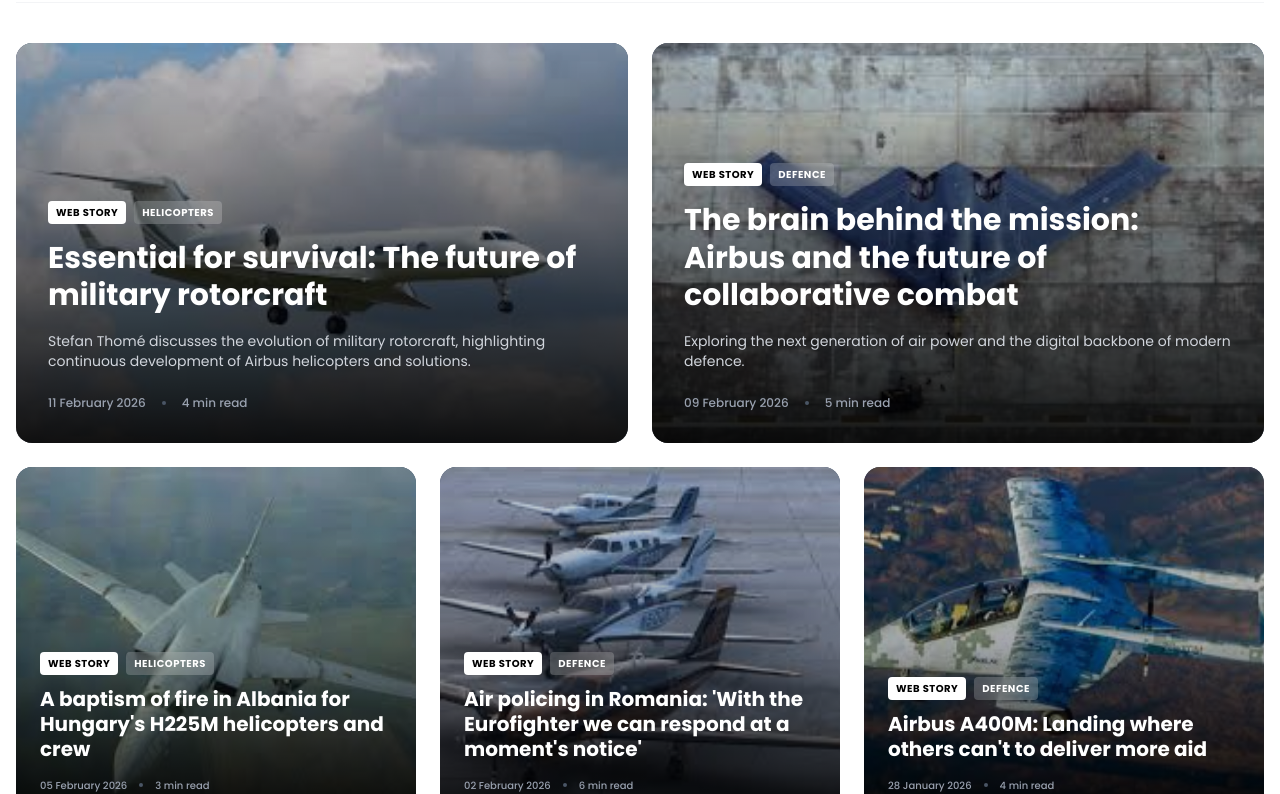
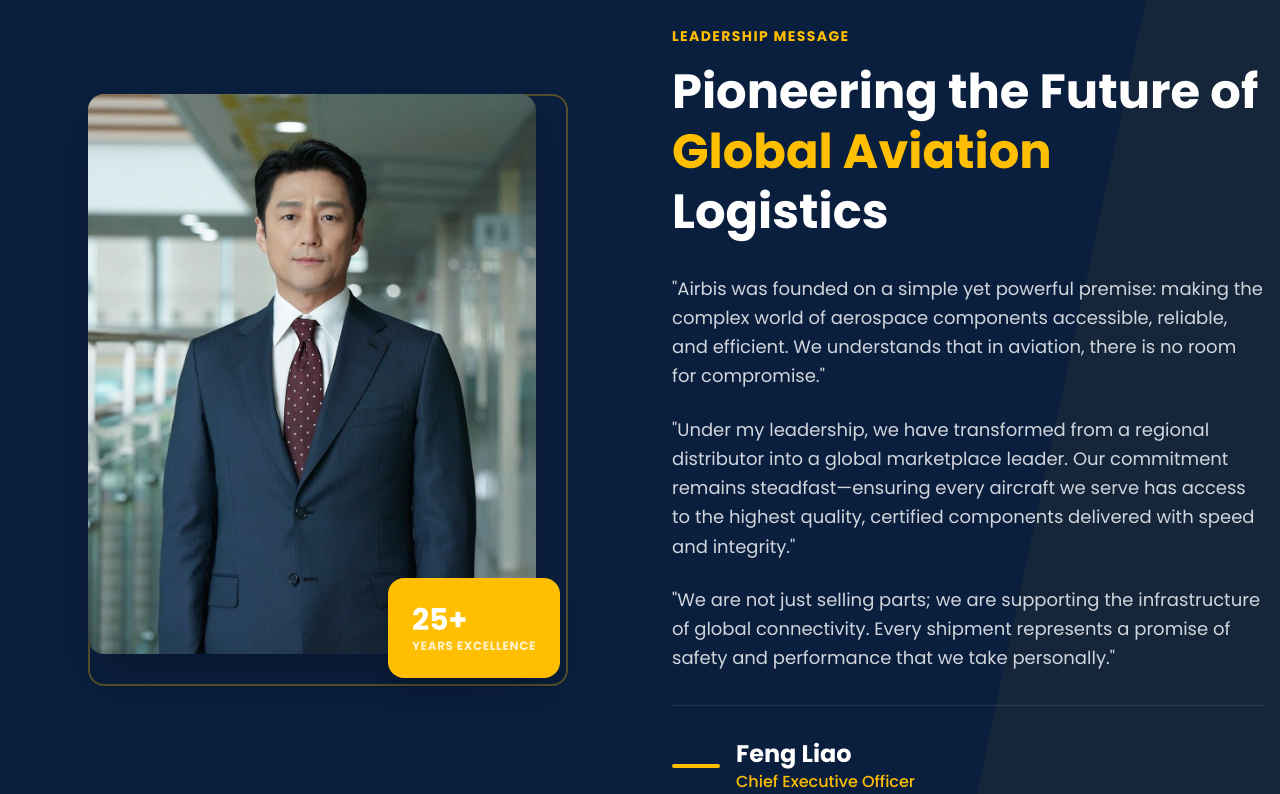
Before and after one commit to florencepugh1997-hash/airbis, a Next.js app: page / in a window 1280 px wide. Shown: the part 1908-2702 px from the top of the page. Built offline with nearby package versions, Linux system fonts and the light colour scheme.

Commit message:
feat: add CEO section featuring Feng Liao

```diff
--- a/app/page.tsx
+++ b/app/page.tsx
@@ -1,5 +1,6 @@
 import { HeroSection } from '@/components/hero-section';
 import { FeaturedProducts } from '@/components/featured-products';
+import { CEOSection } from '@/components/ceo-section';
 import { InsightsSection } from '@/components/insights-section';
 import { ValueProposition } from '@/components/value-proposition';
 
@@ -8,6 +9,7 @@ export default function Home() {
     <main className="flex-1">
       <HeroSection />
       <FeaturedProducts />
+      <CEOSection />
       <InsightsSection />
       <ValueProposition />
     </main>
--- /dev/null
+++ b/components/ceo-section.tsx
@@ -0,0 +1,72 @@
+import Image from 'next/image';
+import { Quote } from 'lucide-react';
+
+export function CEOSection() {
+    return (
+        <section className="py-24 bg-[#0a1e3d] text-white overflow-hidden relative">
+            {/* Background Decorative Elements */}
+            <div className="absolute top-0 right-0 w-1/3 h-full bg-accent/5 -skew-x-12 transform translate-x-1/2" />
+
+            <div className="container mx-auto px-4 relative z-10">
+                <div className="flex flex-col lg:flex-row items-center gap-16">
+                    {/* Image Column */}
+                    <div className="w-full lg:w-1/2 relative">
+                        <div className="relative aspect-[4/5] w-full max-w-md mx-auto">
+                            {/* Decorative Frame */}
+                            <div className="absolute -inset-4 border-2 border-accent/30 rounded-2xl -z-10 translate-x-4 translate-y-4" />
+
+                            <div className="relative h-full w-full overflow-hidden rounded-2xl shadow-2xl">
+                                <Image
+                                    src="/ceo.jpg"
+                                    alt="Feng Liao - CEO of Airbis"
+                                    fill
+                                    className="object-cover transition-transform duration-700 hover:scale-105"
+                                    priority
+                                />
+                            </div>
+
+                            {/* Experience Badge */}
+                            <div className="absolute -bottom-6 -right-6 bg-accent p-6 rounded-xl shadow-xl hidden md:block">
+                                <div className="text-3xl font-bold text-white">25+</div>
+                                <div className="text-xs font-bold uppercase tracking-wider text-white/80">Years Excellence</div>
+                            </div>
+                        </div>
+                    </div>
+
+                    {/* Content Column */}
+                    <div className="w-full lg:w-1/2">
+                        <div className="mb-8">
+                            <Quote size={48} className="text-accent mb-6 opacity-50" />
+                            <h2 className="text-accent font-bold uppercase tracking-widest text-sm mb-4">Leadership Message</h2>
+                            <h3 className="text-4xl md:text-5xl font-bold mb-8 leading-tight">
+                                Pioneering the Future of <span className="text-accent">Global Aviation</span> Logistics
+                            </h3>
+
+                            <div className="space-y-6 text-gray-300 text-lg leading-relaxed">
+                                <p>
+                                    "Airbis was founded on a simple yet powerful premise: making the complex world of aerospace components accessible, reliable, and efficient. We understands that in aviation, there is no room for compromise."
+                                </p>
+                                <p>
+                                    "Under my leadership, we have transformed from a regional distributor into a global marketplace leader. Our commitment remains steadfast—ensuring every aircraft we serve has access to the highest quality, certified components delivered with speed and integrity."
+                                </p>
+                                <p>
+                                    "We are not just selling parts; we are supporting the infrastructure of global connectivity. Every shipment represents a promise of safety and performance that we take personally."
+                                </p>
+                            </div>
+                        </div>
+
+                        <div className="pt-8 border-t border-white/10">
+                            <div className="flex items-center gap-4">
+                                <div className="w-12 h-1 bg-accent rounded-full" />
+                                <div>
+                                    <h4 className="text-2xl font-bold text-white">Feng Liao</h4>
+                                    <p className="text-accent font-medium">Chief Executive Officer</p>
+                                </div>
+                            </div>
+                        </div>
+                    </div>
+                </div>
+            </div>
+        </section>
+    );
+}
```
Also changed, not shown: public/ceo.jpg (added), public/products/ceo.jpg (added).
